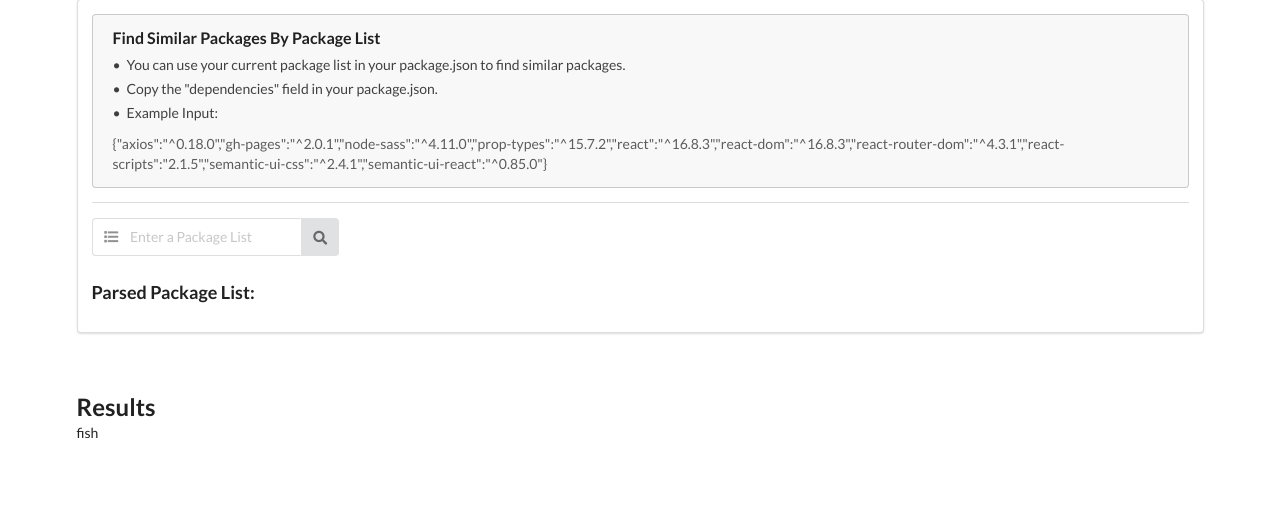
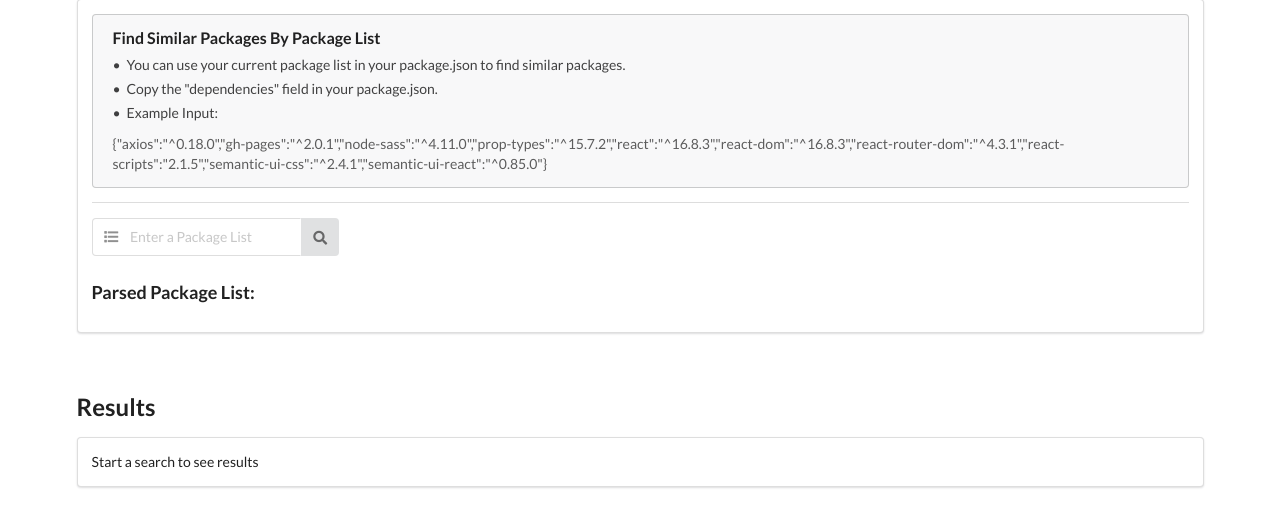
Before and after one commit to ericpzh/cs410project, a Flask app: template frontend/templates/index.html in a window 1280 px wide. Shown: the part 121-648 px from the top of the page. Run offline with Flask 2, Linux system fonts and the light colour scheme; the template is opened without the code that fills it, so the values that code supplies are empty; some libraries are stand-ins or nearby versions.

Commit message:
add loading & make results work

```diff
--- a/frontend/templates/index.html
+++ b/frontend/templates/index.html
@@ -13,7 +13,7 @@
       constructor(props) {
         super(props);
         this.state = {
-          fish : "fish",
+          fish : "Start a search to see results",
           input : '',
           example: {
             "axios": "^0.18.0",
@@ -27,7 +27,8 @@
             "semantic-ui-css": "^2.4.1",
             "semantic-ui-react": "^0.85.0"
           },
-          parsedList: []
+          parsedList: [],
+          loading: false,
         };
         this.becomeChicken = this.becomeChicken.bind(this);
         this.becomeChickenByTopic = this.becomeChickenByTopic.bind(this);
@@ -47,7 +48,8 @@
 
       becomeChicken(){
         var args = '?data='+this.state.parsedList;
-        console.log(this.state.parsedList)
+        console.log(this.state.parsedList);
+        this.setState({loading: true});
         fetch('http://127.0.0.1:5000/test'+args, {
           mode: 'cors',
           method: 'GET',
@@ -58,7 +60,7 @@
         .then(res => res.json())
         .then(res => {
             console.log(res);
-            this.setState({fish: res.fish});
+            this.setState({fish: res, loading: false});
             return res;
         })
         .catch(error => {
@@ -67,6 +69,7 @@
 
       becomeChickenByTopic(){
         var args = '?data='+this.state.parsedList;
+        this.setState({loading: true});
         fetch('http://127.0.0.1:5000/topic'+args, {
           mode: 'cors',
           method: 'GET',
@@ -76,15 +79,18 @@
         })
                 .then(res => res.json())
                 .then(res => {
-                  this.setState({fish: res.fish});
+                  console.log(res);
+                  this.setState({fish: res, loading: false});
                   return res;
                 })
                 .catch(error => {
                 });
+
       }
 
       handleTab(e){
-        this.setState({input: "", parsedList: []});
+        // reset contents
+        this.setState({input: "", parsedList: [], fish: "Start a search to see results"});
         let tabmenu = document.querySelectorAll(".tabmenu");
         tabmenu.forEach(tab => {
           tab.classList.remove("active");
@@ -103,6 +109,15 @@
 
       render() {
         let pkgList = this.state.parsedList.map(pkg => <li>{pkg}</li>);
+        let result = this.state.loading ? (<div>
+                  <div className="ui active inverted dimmer">
+                    <div className="ui large text loader">Searching for similar packages...</div>
+                  </div>
+                  <br/>
+                  <br/>
+                  <br/>
+                  <br/>
+                </div>): this.state.fish;
         return (
                 <div className="ui container">
                   <br/>
@@ -164,7 +179,9 @@
                   <div>
                     <br/>
                     <div className="ui large header">Results</div>
-                    {this.state.fish}
+                    <div className="ui segment">
+                    {result}
+                    </div>
                   </div>
                   </div>
                 </div>
```
Also changed, not shown: 1 other file.
